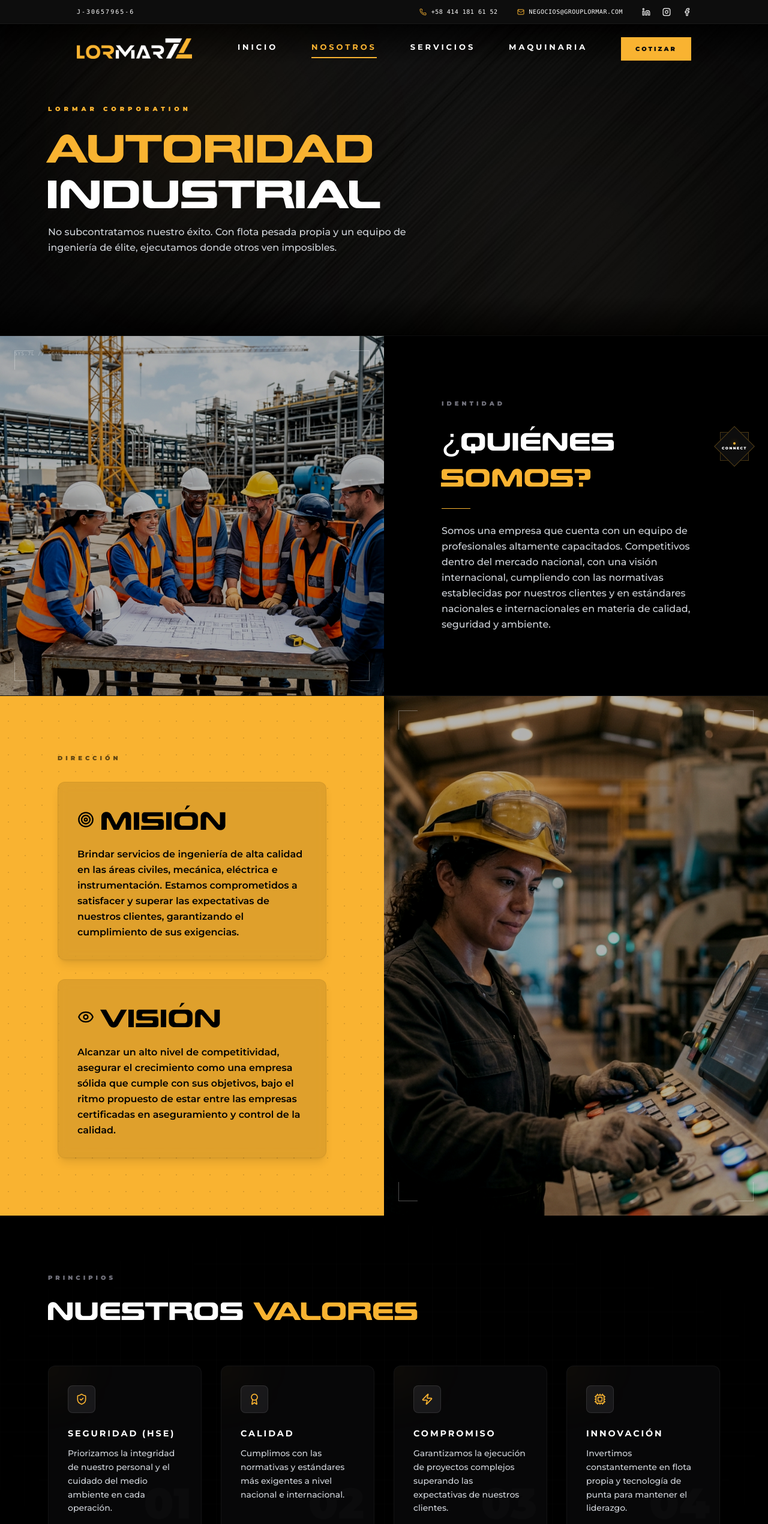
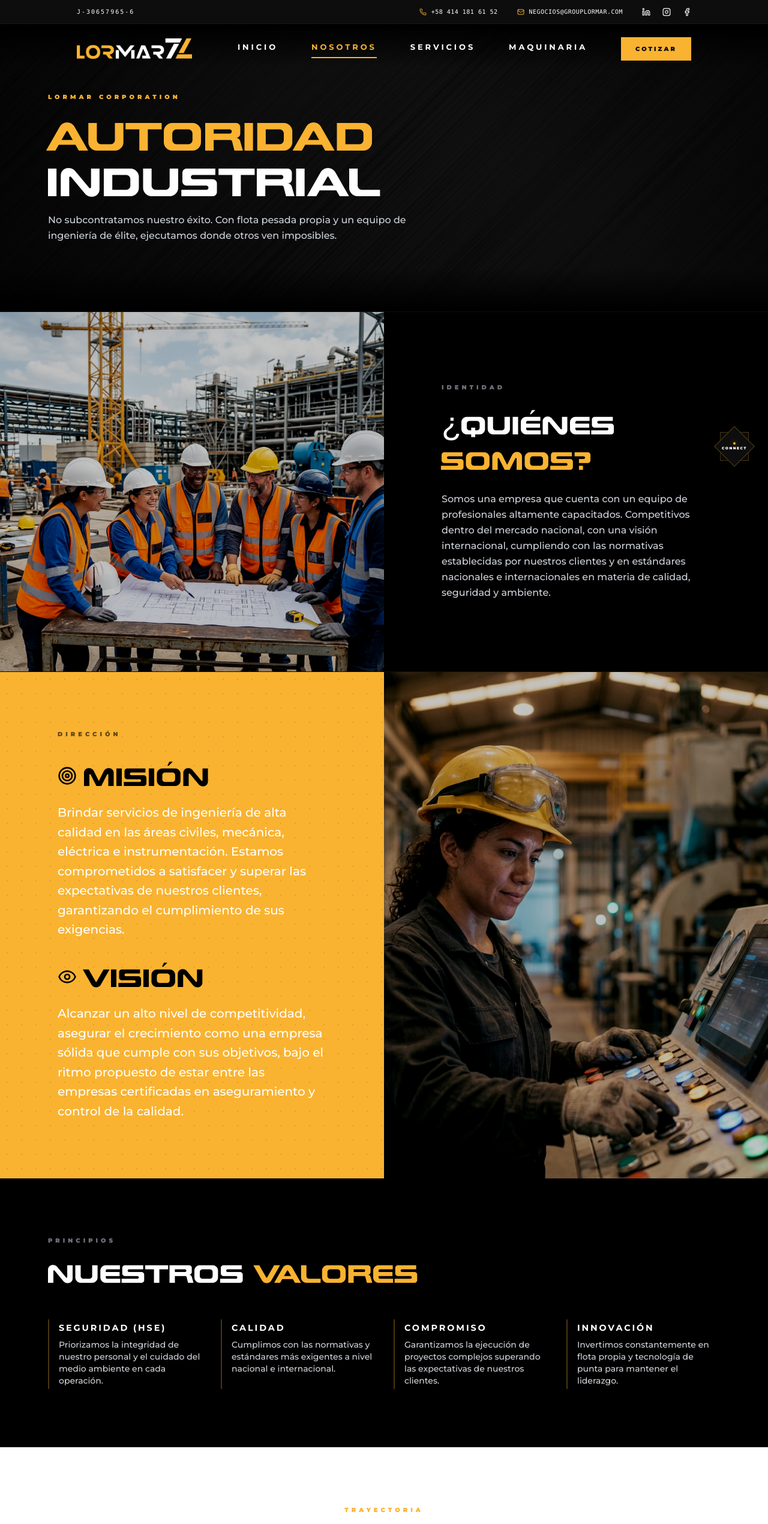
Before and after one commit to alfredv88/grouplormar, a Next.js app: page /nosotros in a window 1280 px wide. Shown: the top 2540 px of the page at 60% size. Built offline with nearby package versions, Linux system fonts and the light colour scheme.

Commit message:
style: apply clean modern transitions and micro-zooms to Nosotros page

```diff
--- a/src/app/nosotros/page.tsx
+++ b/src/app/nosotros/page.tsx
@@ -1,63 +1,36 @@
 'use client';
 
 import Image from 'next/image';
+import { Target, Eye } from 'lucide-react';
 import { motion } from 'framer-motion';
-import { Target, Eye, ShieldCheck, Award, Zap, Cpu } from 'lucide-react';
 import ComplianceHSE from '@/components/nosotros/ComplianceHSE';
 import TimelineSection from '@/components/nosotros/TimelineSection';
 
+const fadeInUp = {
+  initial: { opacity: 0, y: 30 },
+  whileInView: { opacity: 1, y: 0 },
+  viewport: { once: true, margin: '-100px' },
+  transition: { duration: 0.8, ease: 'easeOut' as const }
+};
+
+export default function NosotrosPage() {
   const values = [
-  {
-    name: "SEGURIDAD (HSE)",
-    desc: "Priorizamos la integridad de nuestro personal y el cuidado del medio ambiente en cada operación.",
-    num: "01",
-    icon: ShieldCheck
-  },
-  {
-    name: "CALIDAD",
-    desc: "Cumplimos con las normativas y estándares más exigentes a nivel nacional e internacional.",
-    num: "02",
-    icon: Award
-  },
-  {
-    name: "COMPROMISO",
-    desc: "Garantizamos la ejecución de proyectos complejos superando las expectativas de nuestros clientes.",
-    num: "03",
-    icon: Zap
-  },
-  {
-    name: "INNOVACIÓN",
-    desc: "Invertimos constantemente en flota propia y tecnología de punta para mantener el liderazgo.",
-    num: "04",
-    icon: Cpu
-  }
+    { name: "SEGURIDAD (HSE)", desc: "Priorizamos la integridad de nuestro personal y el cuidado del medio ambiente en cada operación." },
+    { name: "CALIDAD", desc: "Cumplimos con las normativas y estándares más exigentes a nivel nacional e internacional." },
+    { name: "COMPROMISO", desc: "Garantizamos la ejecución de proyectos complejos superando las expectativas de nuestros clientes." },
+    { name: "INNOVACIÓN", desc: "Invertimos constantemente en flota propia y tecnología de punta para mantener el liderazgo." }
   ];
 
-function TechnicalDivider() {
-  return (
-    <div className="relative w-full flex items-center justify-center py-8 bg-black">
-      <div className="absolute left-0 right-0 h-[1px] bg-gradient-to-r from-transparent via-white/10 to-transparent" />
-      <div className="absolute left-1/2 -translate-x-1/2 w-64 h-[1px] bg-gradient-to-r from-transparent via-[#F9B331]/30 to-transparent" />
-      {/* Central technical HUD diamond */}
-      <div className="relative z-10 w-2.5 h-2.5 rotate-45 border border-[#F9B331] bg-black flex items-center justify-center shadow-[0_0_10px_rgba(249,179,49,0.3)]">
-        <div className="w-0.5 h-0.5 bg-[#F9B331]" />
-      </div>
-    </div>
-  );
-}
-
-export default function NosotrosPage() {
   return (
     <main className="bg-black text-white min-h-screen">
-
-      {/* Hero de Entrada Cinematográfico */}
-      <section className="h-[65vh] flex flex-col justify-center relative bg-black border-b border-white/5 overflow-hidden">
-        {/* Parallax Background Texture with smooth continuous slow pulse */}
+      {/* Hero de Entrada */}
+      <section className="h-[60vh] flex flex-col justify-center relative bg-black border-b border-white/5 overflow-hidden">
+        {/* Parallax Industrial Background Texture */}
         <motion.div
-          initial={{ scale: 1.05, opacity: 0.3 }}
-          animate={{ scale: 1.08, opacity: 0.4 }}
-          transition={{ repeat: Infinity, repeatType: 'reverse', duration: 12, ease: 'easeInOut' }}
-          className="absolute inset-0 z-0"
+          className="absolute inset-0 z-0 opacity-30"
+          initial={{ scale: 1.1, opacity: 0 }}
+          animate={{ scale: 1, opacity: 0.3 }}
+          transition={{ duration: 1.5, ease: 'easeOut' }}
         >
           <div
             className="w-full h-full"
@@ -71,229 +44,157 @@ export default function NosotrosPage() {
           />
         </motion.div>
 
-        {/* Ambient mesh glow gradients */}
-        <div className="absolute top-1/3 left-1/4 -translate-x-1/2 -translate-y-1/2 w-[350px] h-[350px] rounded-full bg-[#F9B331]/5 blur-[120px] pointer-events-none" />
-        <div className="absolute bottom-1/4 right-1/4 translate-x-1/2 translate-y-1/2 w-[400px] h-[400px] rounded-full bg-[#F9B331]/3 blur-[140px] pointer-events-none" />
-
         <div className="relative z-10 w-full max-w-[1400px] mx-auto px-6 md:px-12 lg:px-20">
           <motion.div
-            initial="hidden"
-            whileInView="visible"
-            viewport={{ once: true }}
-            variants={{
-              visible: { transition: { staggerChildren: 0.15 } }
-            }}
-            className="space-y-4"
+            initial={{ opacity: 0, y: 20 }}
+            animate={{ opacity: 1, y: 0 }}
+            transition={{ duration: 0.8, delay: 0.1, ease: 'easeOut' }}
           >
-            <motion.span
-              variants={{
-                hidden: { opacity: 0, y: 15 },
-                visible: { opacity: 1, y: 0, transition: { type: 'spring', stiffness: 100 } }
-              }}
-              className="font-montserrat text-7l-gold text-[10px] font-black tracking-[0.6em] uppercase block"
-              style={{ color: '#F9B331' }}
-            >
+            <span className="font-montserrat text-7l-gold text-[10px] font-black tracking-[0.5em] uppercase mb-4 block" style={{ color: '#F9B331' }}>
               LORMAR CORPORATION
-            </motion.span>
+            </span>
+          </motion.div>
 
           <motion.h1
-              variants={{
-                hidden: { opacity: 0, y: 30 },
-                visible: { opacity: 1, y: 0, transition: { type: 'spring', stiffness: 80, damping: 15 } }
-              }}
-              className="text-5xl md:text-7xl font-future text-white uppercase tracking-normal leading-none"
+            className="text-5xl md:text-7xl font-future text-white uppercase tracking-normal mb-4 leading-none"
+            initial={{ opacity: 0, y: 25 }}
+            animate={{ opacity: 1, y: 0 }}
+            transition={{ duration: 0.8, delay: 0.2, ease: 'easeOut' }}
           >
             <span className="text-7l-gold" style={{ color: '#F9B331' }}>AUTORIDAD</span> <br />INDUSTRIAL
           </motion.h1>
 
           <motion.p
-              variants={{
-                hidden: { opacity: 0, y: 20 },
-                visible: { opacity: 1, y: 0, transition: { duration: 0.6 } }
-              }}
             className="text-zinc-400 text-sm md:text-base font-montserrat font-medium max-w-2xl leading-relaxed"
+            initial={{ opacity: 0, y: 20 }}
+            animate={{ opacity: 1, y: 0 }}
+            transition={{ duration: 0.8, delay: 0.3, ease: 'easeOut' }}
           >
             No subcontratamos nuestro éxito. Con flota pesada propia y un equipo de ingeniería de élite, ejecutamos donde otros ven imposibles.
           </motion.p>
-          </motion.div>
         </div>
       </section>
 
       {/* SECCIÓN 01: QUIÉNES SOMOS (Imagen Izquierda | Texto Derecha - Dark) */}
-      <section className="relative w-full overflow-hidden flex flex-col lg:flex-row min-h-[600px] border-b border-white/5 bg-black">
-        {/* Left Image Column with Reveal & CAD overlays */}
-        <div className="relative w-full lg:w-1/2 h-[400px] lg:h-auto overflow-hidden group">
-          {/* Technical CAD target overlay */}
-          <div className="absolute top-6 left-6 w-8 h-8 border-t border-l border-white/30 z-10 pointer-events-none" />
-          <div className="absolute top-6 right-6 w-8 h-8 border-t border-r border-white/30 z-10 pointer-events-none" />
-          <div className="absolute bottom-6 left-6 w-8 h-8 border-b border-l border-white/30 z-10 pointer-events-none" />
-          <div className="absolute bottom-6 right-6 w-8 h-8 border-b border-r border-white/30 z-10 pointer-events-none" />
-          <div className="absolute top-6 left-6 text-[8px] font-mono text-white/40 z-10 tracking-widest pointer-events-none">
-            SYS.7L // SCALE.1-100
-          </div>
-
-          <motion.div
-            initial={{ scale: 1.05 }}
-            whileInView={{ scale: 1 }}
-            viewport={{ once: true }}
-            transition={{ duration: 1.5, ease: 'easeOut' }}
-            className="relative w-full h-full"
-          >
+      <section className="relative w-full overflow-hidden flex flex-col lg:flex-row min-h-[600px] group border-b border-white/5">
+        <div className="relative w-full lg:w-1/2 h-[350px] lg:h-auto overflow-hidden">
           <Image
             src="/images/equipo_lormar_accion_industrial.png"
             alt="Equipo Lormar"
             fill
-              className="object-cover brightness-[0.7] contrast-[1.05] group-hover:scale-105 transition-transform duration-[2.5s] ease-out"
+            className="object-cover brightness-75 contrast-110 transition-transform duration-[1200ms] ease-out group-hover:scale-105"
           />
-          </motion.div>
         </div>
-
-        {/* Right Content Column */}
-        <div className="relative w-full lg:w-1/2 bg-black flex flex-col justify-center p-12 md:p-20 lg:p-24 space-y-6">
+        <motion.div
+          className="relative w-full lg:w-1/2 bg-black flex flex-col justify-center p-12 md:p-20 lg:p-24 space-y-6"
+          {...fadeInUp}
+        >
           <span className="font-montserrat text-zinc-500 text-[10px] font-black tracking-[0.5em] uppercase">
             Identidad
           </span>
-          <h2 className="text-4xl md:text-5xl font-future text-white leading-none uppercase">
+          <h2 className="text-5xl md:text-6xl font-future text-white leading-none uppercase">
             ¿QUIÉNES <br />
             <span className="text-7l-gold" style={{ color: '#F9B331' }}>SOMOS?</span>
           </h2>
-          <div className="w-12 h-[1px] bg-7l-gold" style={{ backgroundColor: '#F9B331' }} />
-          <p className="text-zinc-400 text-sm md:text-base font-medium max-w-lg leading-relaxed font-montserrat">
+          <p className="text-zinc-400 text-sm md:text-base font-medium max-w-lg leading-relaxed">
             Somos una empresa que cuenta con un equipo de profesionales altamente capacitados. Competitivos dentro del mercado nacional, con una visión internacional, cumpliendo con las normativas establecidas por nuestros clientes y en estándares nacionales e internacionales en materia de calidad, seguridad y ambiente.
           </p>
-        </div>
+        </motion.div>
       </section>
 
       {/* SECCIÓN 02: MISIÓN Y VISIÓN (Texto Izquierda - Oro | Imagen Derecha) */}
-      <section className="relative w-full overflow-hidden flex flex-col lg:flex-row-reverse min-h-[620px] bg-black">
-        {/* Right Image Column with overlays */}
-        <div className="relative w-full lg:w-1/2 h-[400px] lg:h-auto overflow-hidden group">
-          <div className="absolute top-6 left-6 w-8 h-8 border-t border-l border-white/30 z-10 pointer-events-none" />
-          <div className="absolute top-6 right-6 w-8 h-8 border-t border-r border-white/30 z-10 pointer-events-none" />
-          <div className="absolute bottom-6 left-6 w-8 h-8 border-b border-l border-white/30 z-10 pointer-events-none" />
-          <div className="absolute bottom-6 right-6 w-8 h-8 border-b border-r border-white/30 z-10 pointer-events-none" />
-
-          <motion.div
-            initial={{ scale: 1.05 }}
-            whileInView={{ scale: 1 }}
-            viewport={{ once: true }}
-            transition={{ duration: 1.5, ease: 'easeOut' }}
-            className="relative w-full h-full"
-          >
+      <section className="relative w-full overflow-hidden flex flex-col lg:flex-row-reverse min-h-[600px] group">
+        <div className="relative w-full lg:w-1/2 h-[350px] lg:h-auto overflow-hidden">
           <Image
             src="/images/operador_lormar_precision_maestria.png"
             alt="Misión y Visión"
             fill
-              className="object-cover brightness-[0.7] contrast-[1.05] group-hover:scale-105 transition-transform duration-[2.5s] ease-out"
+            className="object-cover brightness-75 contrast-110 transition-transform duration-[1200ms] ease-out group-hover:scale-105"
           />
-          </motion.div>
         </div>
-
-        {/* Left Content Column in Gold with Tech Grid */}
-        <div
-          className="relative w-full lg:w-1/2 flex flex-col justify-center p-12 md:p-20 lg:p-24 space-y-8"
+        <motion.div
+          className="relative w-full lg:w-1/2 bg-7l-gold flex flex-col justify-center p-12 md:p-20 lg:p-24 space-y-8"
           style={{
             backgroundColor: '#F9B331',
-            backgroundImage: "radial-gradient(rgba(0,0,0,0.12) 1.5px, transparent 0)",
-            backgroundSize: "28px 28px"
+            backgroundImage: "radial-gradient(rgba(0,0,0,0.1) 1px, transparent 0)",
+            backgroundSize: "24px 24px"
           }}
+          {...fadeInUp}
         >
           <span className="font-montserrat text-black/60 text-[10px] font-black tracking-[0.5em] uppercase">
             Dirección
           </span>
 
-          {/* Misión Box inside glassmorphism container */}
-          <motion.div
-            whileHover={{ y: -4 }}
-            transition={{ duration: 0.3 }}
-            className="bg-black/10 backdrop-blur-sm border border-black/5 p-6 md:p-8 rounded-xl shadow-lg space-y-4"
-          >
-            <h2 className="text-3xl font-future !text-black leading-none uppercase flex items-center gap-3">
-              <Target size={28} className="!text-black" /> MISIÓN
+          <div className="space-y-4">
+            <h2 className="text-4xl font-future !text-black leading-none uppercase flex items-center gap-3">
+              <Target size={32} className="!text-black" /> MISIÓN
             </h2>
-            <p className="text-sm md:text-base font-montserrat !text-black leading-relaxed font-semibold">
+            <p className="text-lg md:text-xl font-montserrat !text-white leading-relaxed font-medium max-w-lg">
               Brindar servicios de ingeniería de alta calidad en las áreas civiles, mecánica, eléctrica e instrumentación. Estamos comprometidos a satisfacer y superar las expectativas de nuestros clientes, garantizando el cumplimiento de sus exigencias.
             </p>
+          </div>
+
+          <div className="space-y-4">
+            <h2 className="text-4xl font-future !text-black leading-none uppercase flex items-center gap-3">
+              <Eye size={32} className="!text-black" /> VISIÓN
+            </h2>
+            <p className="text-lg md:text-xl font-montserrat !text-white leading-relaxed font-medium max-w-lg">
+              Alcanzar un alto nivel de competitividad, asegurar el crecimiento como una empresa sólida que cumple con sus objetivos, bajo el ritmo propuesto de estar entre las empresas certificadas en aseguramiento y control de la calidad.
+            </p>
+          </div>
+        </motion.div>
+      </section>
+
+      {/* SECCIÓN 03: VALORES */}
+      <section className="py-24 bg-black border-b border-white/5 overflow-hidden">
+        <div className="max-w-[1400px] mx-auto px-6 md:px-12 lg:px-20">
+          <motion.div {...fadeInUp}>
+            <span className="font-montserrat text-zinc-500 text-[10px] font-black tracking-[0.5em] uppercase mb-4 block">
+              Principios
+            </span>
+            <h2 className="text-4xl md:text-5xl font-future text-white mb-12 uppercase">
+              NUESTROS <span className="text-7l-gold" style={{ color: '#F9B331' }}>VALORES</span>
+            </h2>
           </motion.div>
 
-          {/* Visión Box inside glassmorphism container */}
           <motion.div
-            whileHover={{ y: -4 }}
-            transition={{ duration: 0.3 }}
-            className="bg-black/10 backdrop-blur-sm border border-black/5 p-6 md:p-8 rounded-xl shadow-lg space-y-4"
+            className="grid grid-cols-1 md:grid-cols-2 lg:grid-cols-4 gap-8"
+            initial="initial"
+            whileInView="animate"
+            viewport={{ once: true, margin: '-100px' }}
+            variants={{
+              animate: {
+                transition: {
+                  staggerChildren: 0.1
+                }
+              }
+            }}
           >
-            <h2 className="text-3xl font-future !text-black leading-none uppercase flex items-center gap-3">
-              <Eye size={28} className="!text-black" /> VISIÓN
-            </h2>
-            <p className="text-sm md:text-base font-montserrat !text-black leading-relaxed font-semibold">
-              Alcanzar un alto nivel de competitividad, asegurar el crecimiento como una empresa sólida que cumple con sus objetivos, bajo el ritmo propuesto de estar entre las empresas certificadas en aseguramiento y control de la calidad.
+            {values.map((v, i) => (
+              <motion.div
+                key={i}
+                className="border-l-2 border-7l-gold/30 pl-4 py-1 hover:border-7l-gold transition-colors duration-300 cursor-pointer group"
+                variants={{
+                  initial: { opacity: 0, x: -20 },
+                  animate: { opacity: 1, x: 0, transition: { duration: 0.6, ease: 'easeOut' } }
+                }}
+                whileHover={{ x: 6 }}
+                transition={{ type: "spring", stiffness: 300, damping: 20 }}
+              >
+                <h4 className="font-future text-lg text-white uppercase mb-2 group-hover:text-7l-gold transition-colors duration-300" style={{ color: '#ffffff' }}>
+                  {v.name}
+                </h4>
+                <p className="text-zinc-400 text-sm font-medium transition-colors duration-300 group-hover:text-zinc-300">
+                  {v.desc}
                 </p>
+              </motion.div>
+            ))}
           </motion.div>
         </div>
       </section>
 
-      {/* SECCIÓN 03: VALORES (Tarjetas de Mando Alta Tecnología) */}
-      <section className="py-24 bg-black relative overflow-hidden">
-        {/* Subtle mesh background grid overlay */}
-        <div className="absolute inset-0 bg-[linear-gradient(rgba(255,255,255,0.01)_1px,transparent_1px),linear-gradient(90deg,rgba(255,255,255,0.01)_1px,transparent_1px)] bg-[size:40px_40px] [mask-image:radial-gradient(ellipse_60%_50%_at_50%_50%,#000_70%,transparent_100%)]" />
-
-        <div className="relative z-10 max-w-[1400px] mx-auto px-6 md:px-12 lg:px-20">
-          <span className="font-montserrat text-zinc-500 text-[10px] font-black tracking-[0.5em] uppercase mb-4 block">
-            Principios
-          </span>
-
-          <h2 className="text-4xl md:text-5xl font-future text-white mb-16 uppercase">
-            NUESTROS <span className="text-7l-gold" style={{ color: '#F9B331' }}>VALORES</span>
-          </h2>
-
-          <div className="grid grid-cols-1 md:grid-cols-2 lg:grid-cols-4 gap-8">
-            {values.map((v, i) => {
-              const IconComponent = v.icon;
-              return (
-                <motion.div
-                  key={i}
-                  whileHover={{ y: -8, borderColor: 'rgba(249,179,49,0.4)' }}
-                  className="relative bg-zinc-950/80 border border-white/5 p-8 rounded-xl transition-all duration-300 group overflow-hidden"
-                >
-                  {/* Glowing gold inner aura on hover */}
-                  <div className="absolute -top-12 -left-12 w-24 h-24 bg-[#F9B331]/5 blur-2xl rounded-full group-hover:bg-[#F9B331]/10 transition-colors pointer-events-none" />
-
-                  {/* Giant Gold Watermark Number */}
-                  <div
-                    className="absolute right-4 bottom-4 font-montserrat text-7xl font-black text-white/[0.02] select-none group-hover:text-white/[0.04] transition-colors pointer-events-none"
-                  >
-                    {v.num}
-                  </div>
-
-                  {/* Header/Icon */}
-                  <div className="flex items-center gap-4 mb-6">
-                    <div className="p-3 bg-zinc-900 border border-white/10 rounded-lg group-hover:border-[#F9B331]/30 transition-colors">
-                      <IconComponent size={20} className="text-7l-gold" style={{ color: '#F9B331' }} />
-                    </div>
-                  </div>
-
-                  {/* Text Details */}
-                  <h4 className="font-future text-base text-white uppercase mb-3 tracking-wide">
-                    {v.name}
-                  </h4>
-                  <p className="text-zinc-400 text-xs md:text-sm font-medium leading-relaxed font-montserrat">
-                    {v.desc}
-                  </p>
-                </motion.div>
-              );
-            })}
-          </div>
-        </div>
-      </section>
-
-      {/* TECHNICAL SEPARATOR */}
-      <TechnicalDivider />
-
       {/* SECCIÓN 04: TIMELINE INTERACTIVO */}
       <TimelineSection />
-
-      {/* TECHNICAL SEPARATOR */}
-      <TechnicalDivider />
 
       {/* SECCIÓN 05: COMPLIANCE & HSE */}
       <ComplianceHSE />
```
Lines whose indentation alone changed are shown as unchanged.
